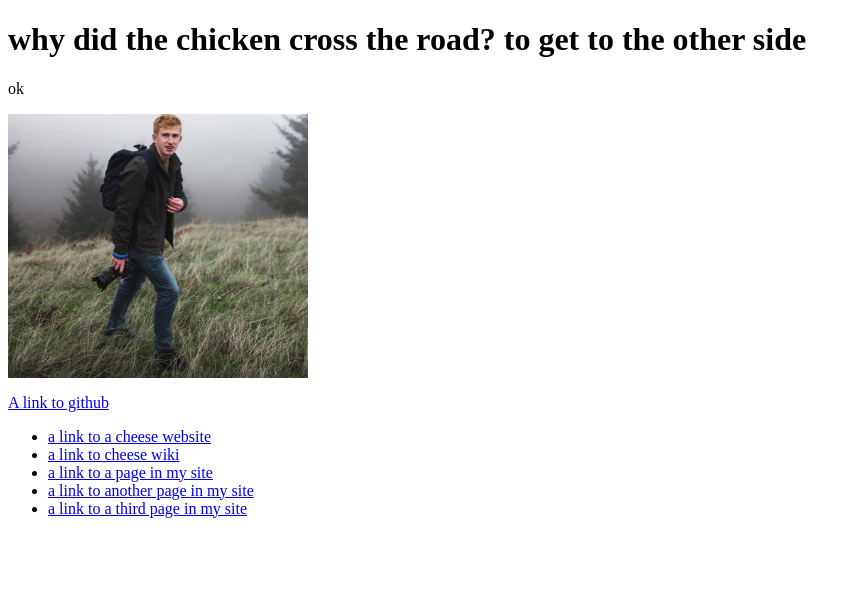
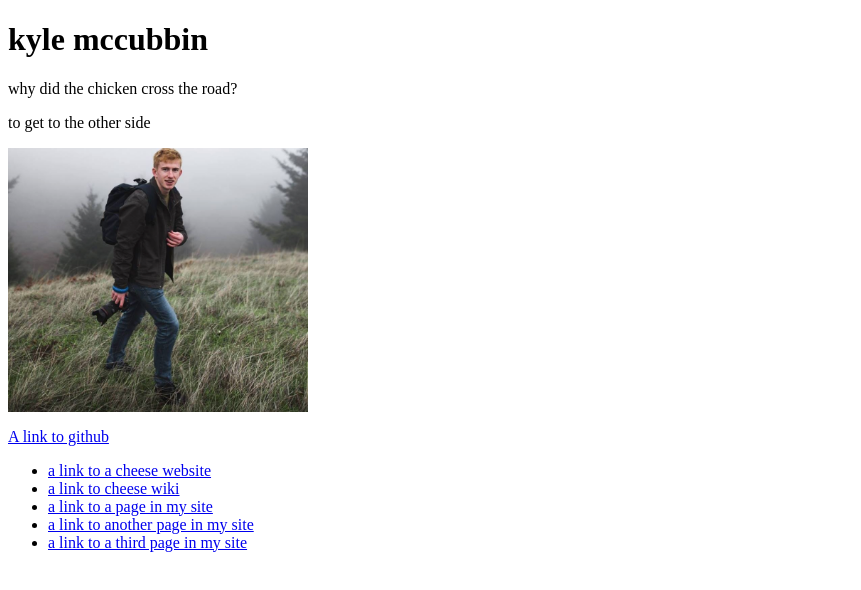
Before and after one commit to J4502-ss20/kyleassignment1, a plain HTML site: page index.html in a window 1280 px wide. Shown: the whole page, without its empty margins (0-861 px from the left). Drawn offline with Linux system fonts and the light colour scheme.

Commit message:
Update index.html

```diff
--- a/index.html
+++ b/index.html
@@ -10,8 +10,9 @@
 </head>
 
 <body>
-<h1>why did the chicken cross the road? to get to the other side</h1>
-	<p>ok</p>
+<h1>kyle mccubbin</h1>
+	<p>why did the chicken cross the road?</p>
+  <p>to get to the other side</p>
   <p><a href="mailto:kamxzp@mail.missouri.edu"><img src="me.png" width="300px" alt="me on a hill with some grass"/></p>
   <a href="https://github.com/J4502-ss20">A link to github</a>
 
```
